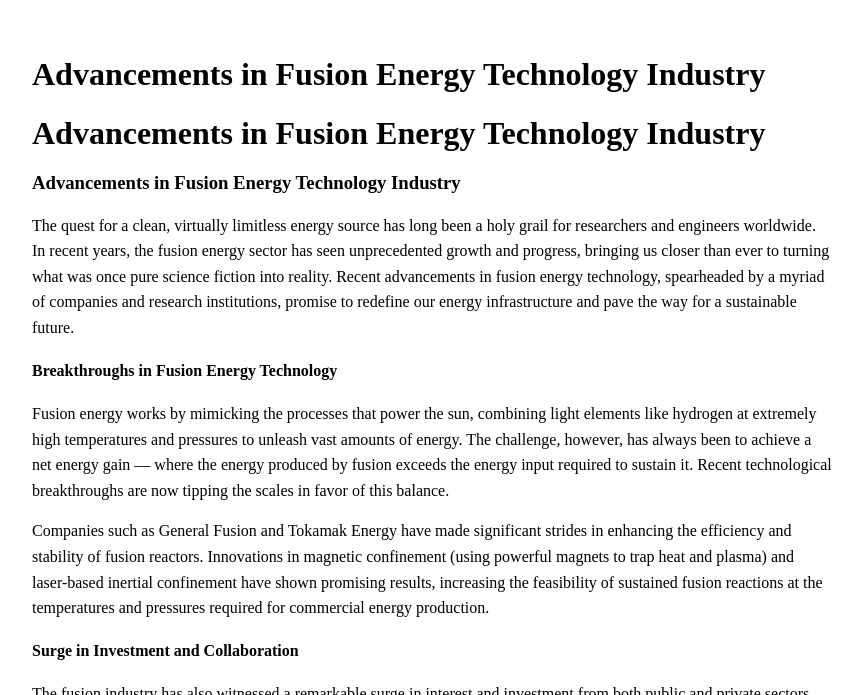
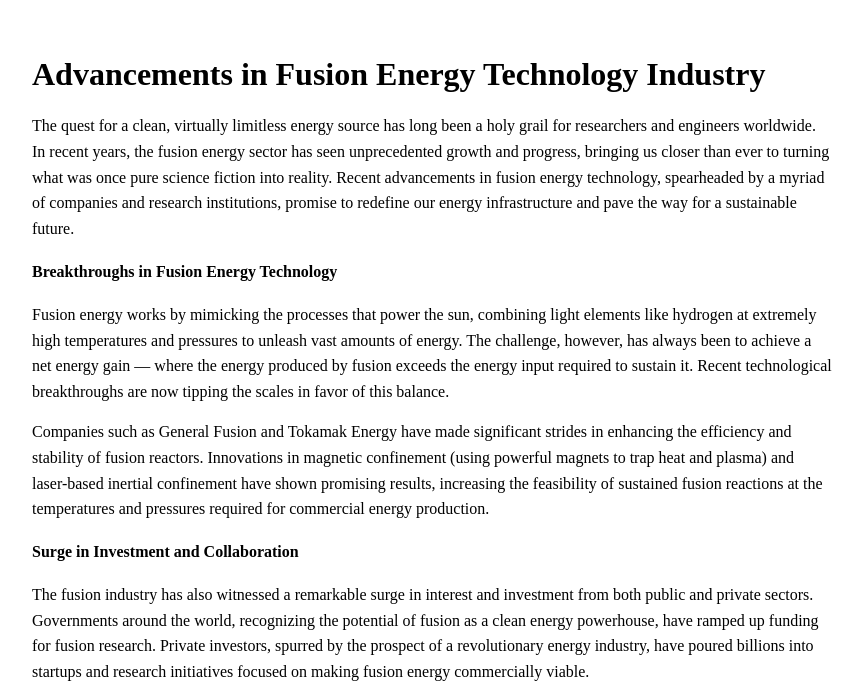
Before and after one commit to hyperpoint/hyperpoint.github.io, a Jekyll site: the page built from _posts/2025-05-16-a339b4468de8e872abb73edc0af0ece4-advancements-in-fusion-energy-technology-industry.md, in a window 1280 px wide and 900 px high, cut to the strip 205-900 px from the top of the window. Shown: the whole strip, without its empty margins (208-1070 px from the left). Built offline with Jekyll 4.4.1, drawn with Linux system fonts in a browser that asks for light colours.

Commit message:
Update 2025-05-16-a339b4468de8e872abb73edc0af0ece4-advancements-in-fusion-energy-technology-industry.md

```diff
--- a/_posts/2025-05-16-a339b4468de8e872abb73edc0af0ece4-advancements-in-fusion-energy-technology-industry.md
+++ b/_posts/2025-05-16-a339b4468de8e872abb73edc0af0ece4-advancements-in-fusion-energy-technology-industry.md
@@ -6,10 +6,6 @@ categories: [fusion, energy]
 permalink: "/posts/2025/05/16/advancements-in-fusion-energy-technology-industry/"
 author: Travis Frye
 ---
-
-# Advancements in Fusion Energy Technology Industry
-
-### Advancements in Fusion Energy Technology Industry
 
 The quest for a clean, virtually limitless energy source has long been a holy grail for researchers and engineers worldwide. In recent years, the fusion energy sector has seen unprecedented growth and progress, bringing us closer than ever to turning what was once pure science fiction into reality. Recent advancements in fusion energy technology, spearheaded by a myriad of companies and research institutions, promise to redefine our energy infrastructure and pave the way for a sustainable future.
 
```
